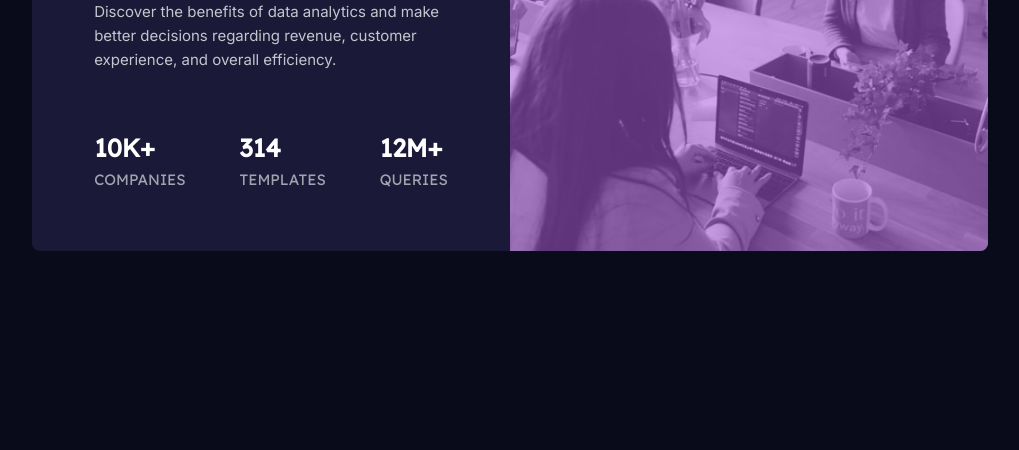
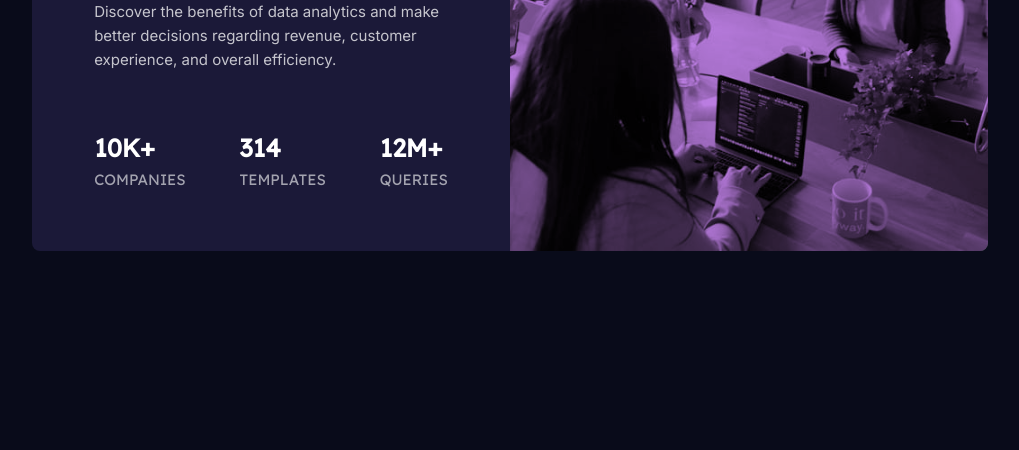
Before and after one commit to melisahr/stats-preview, a plain HTML site: page index.html in a window 1280 px wide. Shown: the part 350-800 px from the top of the page, without its empty margins (130-1149 px from the left). Drawn offline with Linux system fonts and the light colour scheme.

Commit message:
init commit -m "Changed opacity and added mix-blend mode in CSS"

```diff
--- a/style.css
+++ b/style.css
@@ -55,7 +55,8 @@ body{
    left: 0;
    top: 0;
    background-color: var(--soft-violet);
-   opacity: 55%;
+   mix-blend-mode: multiply;
+   opacity: 0.80;
 }
 .text{
     padding: 13%;
```
Also changed, not shown: 2 other files.
